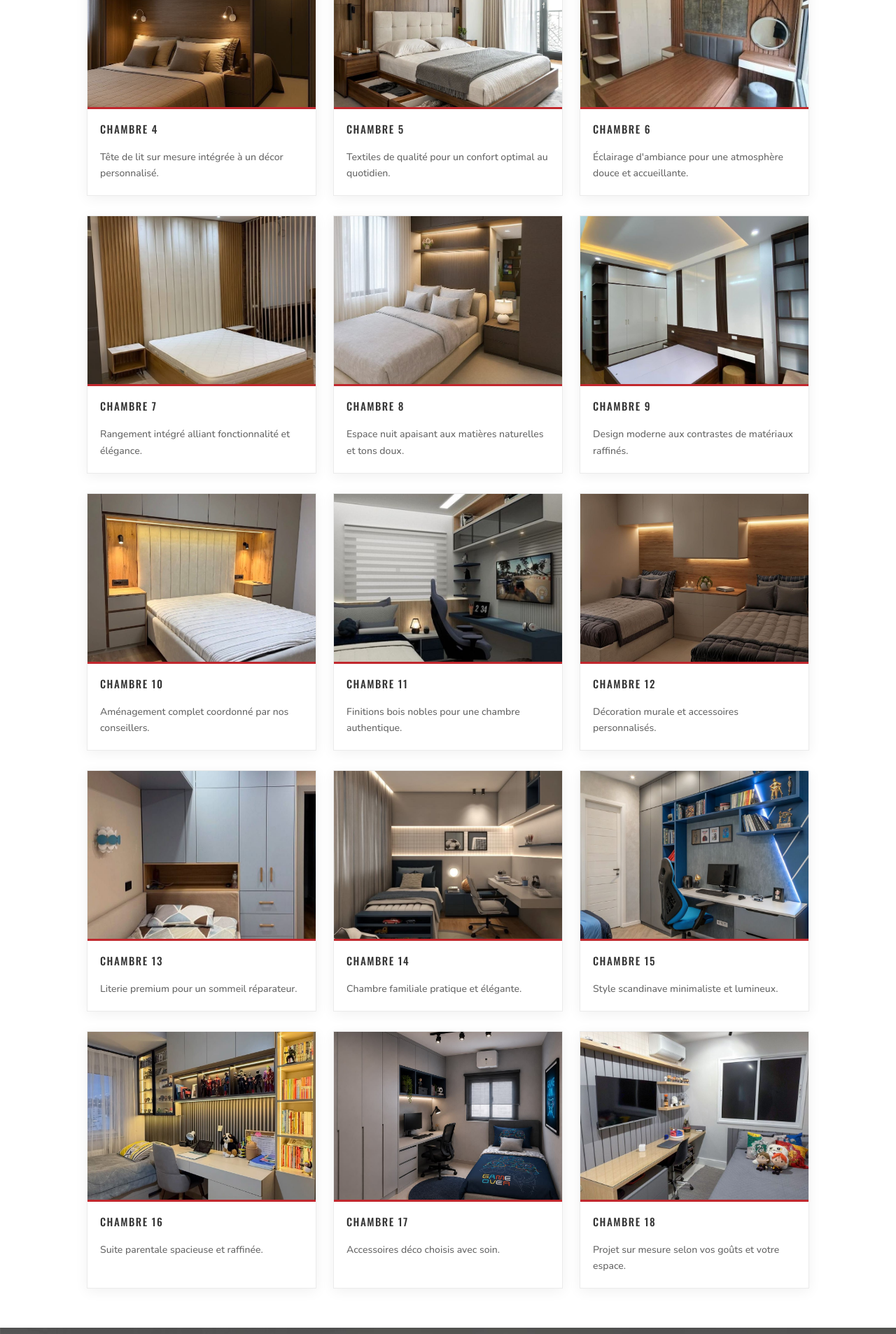
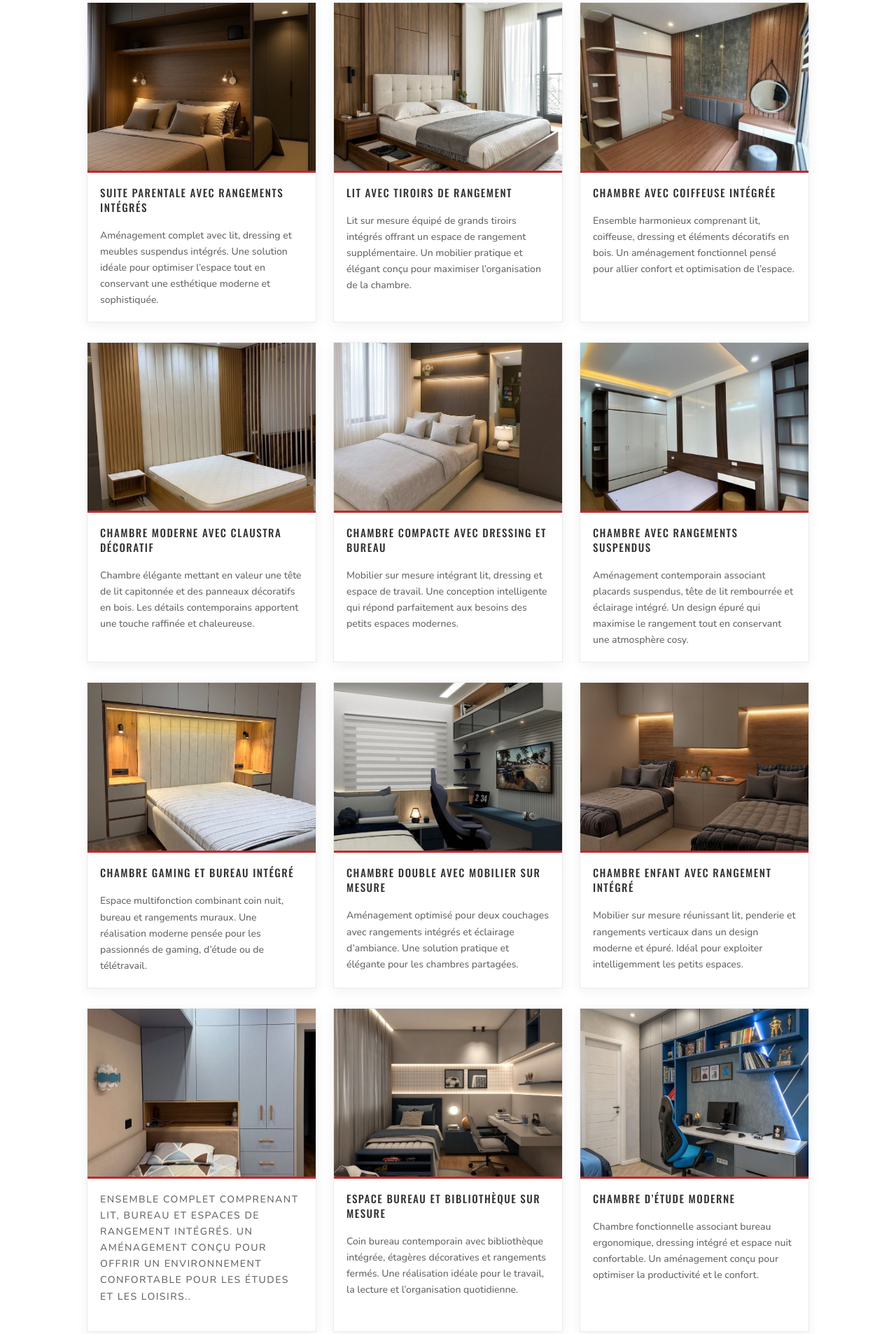
Before and after one commit to Malaaakk0527/maison-prestige, a plain HTML site: page nos-chambres.html in a window 1280 px wide. Shown: the part 2077-3984 px from the top of the page at 70% size. Drawn offline with Linux system fonts and the light colour scheme.

Commit message:
ajout photo

```diff
--- a/nos-chambres.html
+++ b/nos-chambres.html
@@ -162,8 +162,8 @@ a,abbr,acronym,address,applet,b,big,blockquote,body,center,cite,code,dd,del,dfn,
       <img loading="lazy" decoding="async" src="images/Nos%20chambres/chambre1.jpeg" alt="Chambre 1 — Maison Prestige">
     </div>
     <div class="mc-gallery__caption">
-      <h3 class="mc-gallery__title">Chambre 1</h3>
-      <p class="mc-gallery__desc">Suite élégante avec literie haut de gamme et finitions raffinées.</p>
+      <h3 class="mc-gallery__title">Tête de lit design avec chevets suspendus</h3>
+      <p class="mc-gallery__desc">Tête de lit contemporaine en bois avec chevets suspendus intégrés et éclairage mural discret. Une conception élégante qui apporte chaleur, confort et modernité à l’espace nuit.</p>
     </div>
   </article>
   <article class="mc-gallery__card">
@@ -171,8 +171,8 @@ a,abbr,acronym,address,applet,b,big,blockquote,body,center,cite,code,dd,del,dfn,
       <img loading="lazy" decoding="async" src="images/Nos%20chambres/chambre2.jpeg" alt="Chambre 2 — Maison Prestige">
     </div>
     <div class="mc-gallery__caption">
-      <h3 class="mc-gallery__title">Chambre 2</h3>
-      <p class="mc-gallery__desc">Ambiance contemporaine aux lignes épurées et aux tons harmonieux.</p>
+      <h3 class="mc-gallery__title">Lit plateforme minimaliste</h3>
+      <p class="mc-gallery__desc">Lit plateforme en bois aux lignes épurées, accompagné d’une tête de lit capitonnée et de chevets assortis. Un design moderne qui allie simplicité, confort et raffinement.</p>
     </div>
   </article>
   <article class="mc-gallery__card">
@@ -180,8 +180,8 @@ a,abbr,acronym,address,applet,b,big,blockquote,body,center,cite,code,dd,del,dfn,
       <img loading="lazy" decoding="async" src="images/Nos%20chambres/chambre3.jpeg" alt="Chambre 3 — Maison Prestige">
     </div>
     <div class="mc-gallery__caption">
-      <h3 class="mc-gallery__title">Chambre 3</h3>
-      <p class="mc-gallery__desc">Style classique alliant mobilier noble et détails artisanaux.</p>
+      <h3 class="mc-gallery__title">Chambre chaleureuse avec éclairage LED</h3>
+      <p class="mc-gallery__desc">SChambre sur mesure avec tête de lit en bois massif et éclairage LED intégré. L’ambiance douce et les finitions naturelles créent un espace reposant et élégant.</p>
     </div>
   </article>
   <article class="mc-gallery__card">
@@ -189,8 +189,8 @@ a,abbr,acronym,address,applet,b,big,blockquote,body,center,cite,code,dd,del,dfn,
       <img loading="lazy" decoding="async" src="images/Nos%20chambres/chambre4.jpeg" alt="Chambre 4 — Maison Prestige">
     </div>
     <div class="mc-gallery__caption">
-      <h3 class="mc-gallery__title">Chambre 4</h3>
-      <p class="mc-gallery__desc">Tête de lit sur mesure intégrée à un décor personnalisé.</p>
+      <h3 class="mc-gallery__title">Suite parentale avec rangements intégrés</h3>
+      <p class="mc-gallery__desc">Aménagement complet avec lit, dressing et meubles suspendus intégrés. Une solution idéale pour optimiser l’espace tout en conservant une esthétique moderne et sophistiquée.</p>
     </div>
   </article>
   <article class="mc-gallery__card">
@@ -198,8 +198,8 @@ a,abbr,acronym,address,applet,b,big,blockquote,body,center,cite,code,dd,del,dfn,
       <img loading="lazy" decoding="async" src="images/Nos%20chambres/chambre5.jpeg" alt="Chambre 5 — Maison Prestige">
     </div>
     <div class="mc-gallery__caption">
-      <h3 class="mc-gallery__title">Chambre 5</h3>
-      <p class="mc-gallery__desc">Textiles de qualité pour un confort optimal au quotidien.</p>
+      <h3 class="mc-gallery__title">Lit avec tiroirs de rangement</h3>
+      <p class="mc-gallery__desc">Lit sur mesure équipé de grands tiroirs intégrés offrant un espace de rangement supplémentaire. Un mobilier pratique et élégant conçu pour maximiser l’organisation de la chambre.</p>
     </div>
   </article>
   <article class="mc-gallery__card">
@@ -207,8 +207,8 @@ a,abbr,acronym,address,applet,b,big,blockquote,body,center,cite,code,dd,del,dfn,
       <img loading="lazy" decoding="async" src="images/Nos%20chambres/chambre6.jpeg" alt="Chambre 6 — Maison Prestige">
     </div>
     <div class="mc-gallery__caption">
-      <h3 class="mc-gallery__title">Chambre 6</h3>
-      <p class="mc-gallery__desc">Éclairage d'ambiance pour une atmosphère douce et accueillante.</p>
+      <h3 class="mc-gallery__title">Chambre avec coiffeuse intégrée</h3>
+      <p class="mc-gallery__desc">Ensemble harmonieux comprenant lit, coiffeuse, dressing et éléments décoratifs en bois. Un aménagement fonctionnel pensé pour allier confort et optimisation de l’espace.</p>
     </div>
   </article>
   <article class="mc-gallery__card">
@@ -216,8 +216,8 @@ a,abbr,acronym,address,applet,b,big,blockquote,body,center,cite,code,dd,del,dfn,
       <img loading="lazy" decoding="async" src="images/Nos%20chambres/chambre7.jpeg" alt="Chambre 7 — Maison Prestige">
     </div>
     <div class="mc-gallery__caption">
-      <h3 class="mc-gallery__title">Chambre 7</h3>
-      <p class="mc-gallery__desc">Rangement intégré alliant fonctionnalité et élégance.</p>
+      <h3 class="mc-gallery__title">Chambre moderne avec claustra décoratif</h3>
+      <p class="mc-gallery__desc">Chambre élégante mettant en valeur une tête de lit capitonnée et des panneaux décoratifs en bois. Les détails contemporains apportent une touche raffinée et chaleureuse.</p>
     </div>
   </article>
   <article class="mc-gallery__card">
@@ -225,8 +225,8 @@ a,abbr,acronym,address,applet,b,big,blockquote,body,center,cite,code,dd,del,dfn,
       <img loading="lazy" decoding="async" src="images/Nos%20chambres/chambre8.jpeg" alt="Chambre 8 — Maison Prestige">
     </div>
     <div class="mc-gallery__caption">
-      <h3 class="mc-gallery__title">Chambre 8</h3>
-      <p class="mc-gallery__desc">Espace nuit apaisant aux matières naturelles et tons doux.</p>
+      <h3 class="mc-gallery__title">Chambre compacte avec dressing et bureau</h3>
+      <p class="mc-gallery__desc">Mobilier sur mesure intégrant lit, dressing et espace de travail. Une conception intelligente qui répond parfaitement aux besoins des petits espaces modernes.</p>
     </div>
   </article>
   <article class="mc-gallery__card">
@@ -234,8 +234,8 @@ a,abbr,acronym,address,applet,b,big,blockquote,body,center,cite,code,dd,del,dfn,
       <img loading="lazy" decoding="async" src="images/Nos%20chambres/chambre9.jpeg" alt="Chambre 9 — Maison Prestige">
     </div>
     <div class="mc-gallery__caption">
-      <h3 class="mc-gallery__title">Chambre 9</h3>
-      <p class="mc-gallery__desc">Design moderne aux contrastes de matériaux raffinés.</p>
+      <h3 class="mc-gallery__title">Chambre avec rangements suspendus</h3>
+      <p class="mc-gallery__desc">Aménagement contemporain associant placards suspendus, tête de lit rembourrée et éclairage intégré. Un design épuré qui maximise le rangement tout en conservant une atmosphère cosy.</p>
     </div>
   </article>
   <article class="mc-gallery__card">
@@ -243,8 +243,8 @@ a,abbr,acronym,address,applet,b,big,blockquote,body,center,cite,code,dd,del,dfn,
       <img loading="lazy" decoding="async" src="images/Nos%20chambres/chambre10.jpeg" alt="Chambre 10 — Maison Prestige">
     </div>
     <div class="mc-gallery__caption">
-      <h3 class="mc-gallery__title">Chambre 10</h3>
-      <p class="mc-gallery__desc">Aménagement complet coordonné par nos conseillers.</p>
+      <h3 class="mc-gallery__title">Chambre gaming et bureau intégré</h3>
+      <p class="mc-gallery__desc">Espace multifonction combinant coin nuit, bureau et rangements muraux. Une réalisation moderne pensée pour les passionnés de gaming, d’étude ou de télétravail.</p>
     </div>
   </article>
   <article class="mc-gallery__card">
@@ -252,8 +252,8 @@ a,abbr,acronym,address,applet,b,big,blockquote,body,center,cite,code,dd,del,dfn,
       <img loading="lazy" decoding="async" src="images/Nos%20chambres/chambre11.jpeg" alt="Chambre 11 — Maison Prestige">
     </div>
     <div class="mc-gallery__caption">
-      <h3 class="mc-gallery__title">Chambre 11</h3>
-      <p class="mc-gallery__desc">Finitions bois nobles pour une chambre authentique.</p>
+      <h3 class="mc-gallery__title">Chambre double avec mobilier sur mesure</h3>
+      <p class="mc-gallery__desc">Aménagement optimisé pour deux couchages avec rangements intégrés et éclairage d’ambiance. Une solution pratique et élégante pour les chambres partagées.</p>
     </div>
   </article>
   <article class="mc-gallery__card">
@@ -261,8 +261,8 @@ a,abbr,acronym,address,applet,b,big,blockquote,body,center,cite,code,dd,del,dfn,
       <img loading="lazy" decoding="async" src="images/Nos%20chambres/chambre12.jpeg" alt="Chambre 12 — Maison Prestige">
     </div>
     <div class="mc-gallery__caption">
-      <h3 class="mc-gallery__title">Chambre 12</h3>
-      <p class="mc-gallery__desc">Décoration murale et accessoires personnalisés.</p>
+      <h3 class="mc-gallery__title"> Chambre enfant avec rangement intégré</h3>
+      <p class="mc-gallery__desc">Mobilier sur mesure réunissant lit, penderie et rangements verticaux dans un design moderne et épuré. Idéal pour exploiter intelligemment les petits espaces.</p>
     </div>
   </article>
   <article class="mc-gallery__card">
@@ -270,8 +270,8 @@ a,abbr,acronym,address,applet,b,big,blockquote,body,center,cite,code,dd,del,dfn,
       <img loading="lazy" decoding="async" src="images/Nos%20chambres/chambre13.jpeg" alt="Chambre 13 — Maison Prestige">
     </div>
     <div class="mc-gallery__caption">
-      <h3 class="mc-gallery__title">Chambre 13</h3>
-      <p class="mc-gallery__desc">Literie premium pour un sommeil réparateur.</p>
+      <h3 class="mc-gallery__title"><Chambre enfant avec bureau fonctionnel </h3>
+      <p class="mc-gallery__desc">Ensemble complet comprenant lit, bureau et espaces de rangement intégrés. Un aménagement conçu pour offrir un environnement confortable pour les études et les loisirs..</p>
     </div>
   </article>
   <article class="mc-gallery__card">
@@ -279,8 +279,8 @@ a,abbr,acronym,address,applet,b,big,blockquote,body,center,cite,code,dd,del,dfn,
       <img loading="lazy" decoding="async" src="images/Nos%20chambres/chambre14.jpeg" alt="Chambre 14 — Maison Prestige">
     </div>
     <div class="mc-gallery__caption">
-      <h3 class="mc-gallery__title">Chambre 14</h3>
-      <p class="mc-gallery__desc">Chambre familiale pratique et élégante.</p>
+      <h3 class="mc-gallery__title">Espace bureau et bibliothèque sur mesure</h3>
+      <p class="mc-gallery__desc">Coin bureau contemporain avec bibliothèque intégrée, étagères décoratives et rangements fermés. Une réalisation idéale pour le travail, la lecture et l’organisation quotidienne.</p>
     </div>
   </article>
   <article class="mc-gallery__card">
@@ -288,8 +288,8 @@ a,abbr,acronym,address,applet,b,big,blockquote,body,center,cite,code,dd,del,dfn,
       <img loading="lazy" decoding="async" src="images/Nos%20chambres/chambre15.jpeg" alt="Chambre 15 — Maison Prestige">
     </div>
     <div class="mc-gallery__caption">
-      <h3 class="mc-gallery__title">Chambre 15</h3>
-      <p class="mc-gallery__desc">Style scandinave minimaliste et lumineux.</p>
+      <h3 class="mc-gallery__title">Chambre d’étude moderne</h3>
+      <p class="mc-gallery__desc">Chambre fonctionnelle associant bureau ergonomique, dressing intégré et espace nuit confortable. Un aménagement conçu pour optimiser la productivité et le confort.</p>
     </div>
   </article>
   <article class="mc-gallery__card">
@@ -297,8 +297,8 @@ a,abbr,acronym,address,applet,b,big,blockquote,body,center,cite,code,dd,del,dfn,
       <img loading="lazy" decoding="async" src="images/Nos%20chambres/chambre16.jpeg" alt="Chambre 16 — Maison Prestige">
     </div>
     <div class="mc-gallery__caption">
-      <h3 class="mc-gallery__title">Chambre 16</h3>
-      <p class="mc-gallery__desc">Suite parentale spacieuse et raffinée.</p>
+      <h3 class="mc-gallery__title">Chambre jeune avec espace multimédia</h3>
+      <p class="mc-gallery__desc">Mobilier contemporain intégrant bureau, télévision murale et rangements pratiques. Une solution moderne adaptée aux besoins des adolescents et jeunes adultes.</p>
     </div>
   </article>
   <article class="mc-gallery__card">
@@ -306,8 +306,8 @@ a,abbr,acronym,address,applet,b,big,blockquote,body,center,cite,code,dd,del,dfn,
       <img loading="lazy" decoding="async" src="images/Nos%20chambres/chambre17.jpeg" alt="Chambre 17 — Maison Prestige">
     </div>
     <div class="mc-gallery__caption">
-      <h3 class="mc-gallery__title">Chambre 17</h3>
-      <p class="mc-gallery__desc">Accessoires déco choisis avec soin.</p>
+      <h3 class="mc-gallery__title">Chambre gaming compacte</h3>
+      <p class="mc-gallery__desc">Aménagement intelligent avec lit simple, bureau intégré et dressing sur mesure. Un design moderne pensé pour offrir un espace organisé, confortable et fonctionnel.</p>
     </div>
   </article>
   <article class="mc-gallery__card">
@@ -315,8 +315,8 @@ a,abbr,acronym,address,applet,b,big,blockquote,body,center,cite,code,dd,del,dfn,
       <img loading="lazy" decoding="async" src="images/Nos%20chambres/chambre18.jpeg" alt="Chambre 18 — Maison Prestige">
     </div>
     <div class="mc-gallery__caption">
-      <h3 class="mc-gallery__title">Chambre 18</h3>
-      <p class="mc-gallery__desc">Projet sur mesure selon vos goûts et votre espace.</p>
+      <h3 class="mc-gallery__title">Coin étude avec bibliothèque éclairée</h3>
+      <p class="mc-gallery__desc">Bureau sur mesure accompagné d’une bibliothèque lumineuse et de vitrines décoratives. Une conception élégante qui favorise le rangement, la concentration et la mise en valeur des objets personnels.</p>
     </div>
   </article>
   </div>
```
Also changed, not shown: cuisines-modernes.html (+27 -27 lines).
